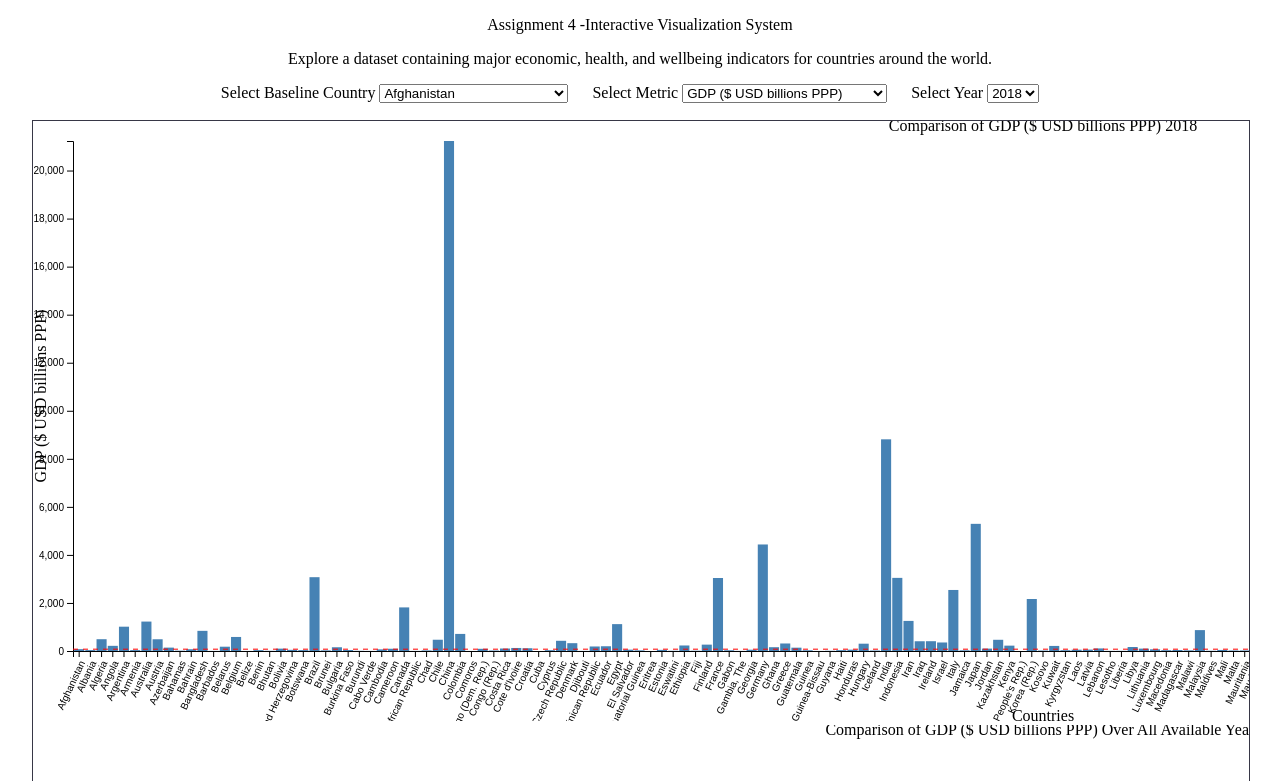
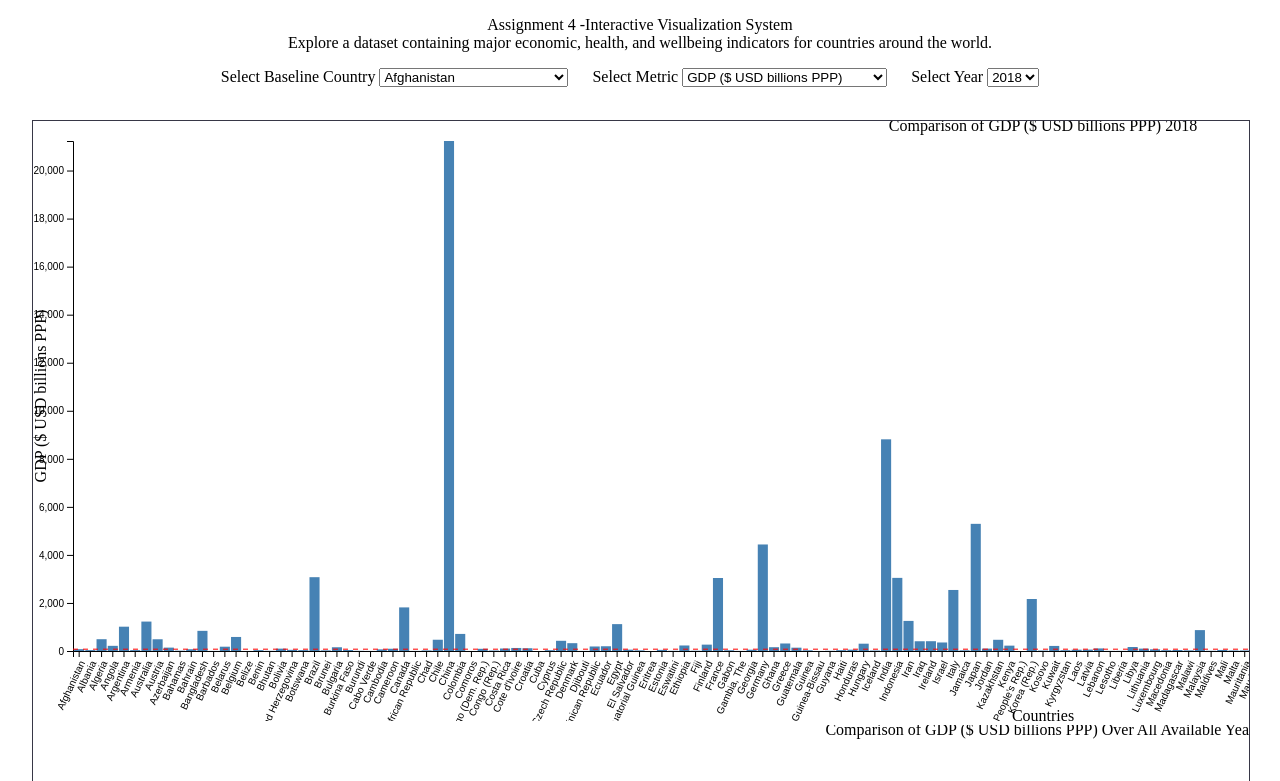
Before and after one commit to jaff248/D3WebApp, a plain HTML site: page index.html in a window 1280 px wide. Shown: the top 781 px of the page. Drawn offline with nearby package versions, Linux system fonts and the light colour scheme.

```diff
--- a/index.html
+++ b/index.html
@@ -18,9 +18,9 @@
 </head>
 <body>
     <div id="headers">
-    <p>Assignment 4 -Interactive Visualization System</p>
-
-    <p>Explore a dataset containing major economic, health, and wellbeing indicators for countries around the world.</p>
+    <p>Assignment 4 -Interactive Visualization System
+       <br/> Explore a dataset containing major economic, health, and wellbeing indicators for countries around the world.
+    </p>
 
     <div class="inline-controls">
         <label for="countrySelect">
```
